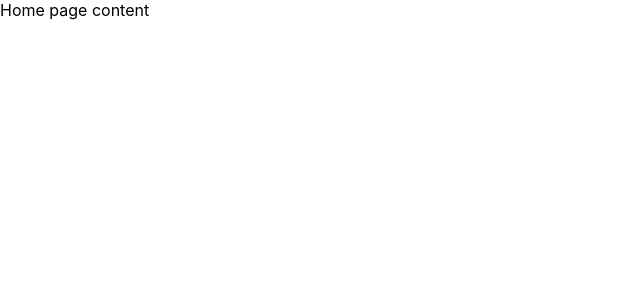
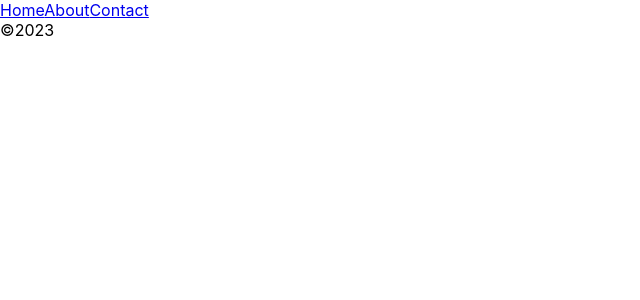
Before and after one commit to paullaster/react-router, a React (Create React App) app: page / in a window 1280 px wide. Shown: the top 300 px of the page, without its empty margins (0-640 px from the left). Built offline with nearby package versions, Linux system fonts and the light colour scheme.

Commit message:
add react files

```diff
--- a/src/App.js
+++ b/src/App.js
@@ -4,7 +4,7 @@
   return (
     <BrowserRouter>
       <Routes>
-        <Route path="/" element={<Home />}>
+        <Route path="/" element={<SharedLayout />}>
           <Route path="about" element={<About />} />
           <Route path="contact" element={<Contact />} />
           <Route path="*" element={<Error />} />
```
